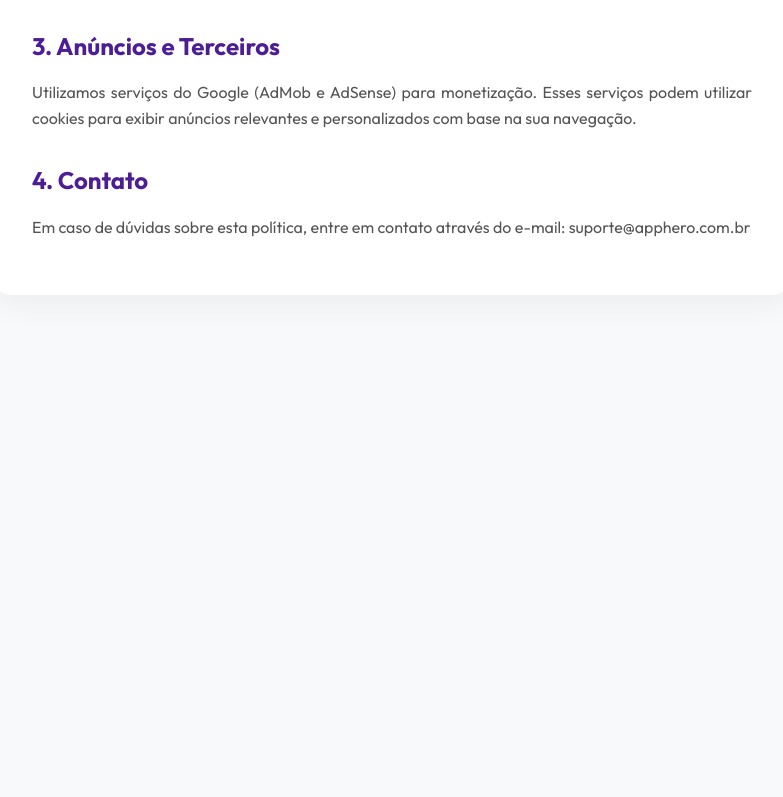
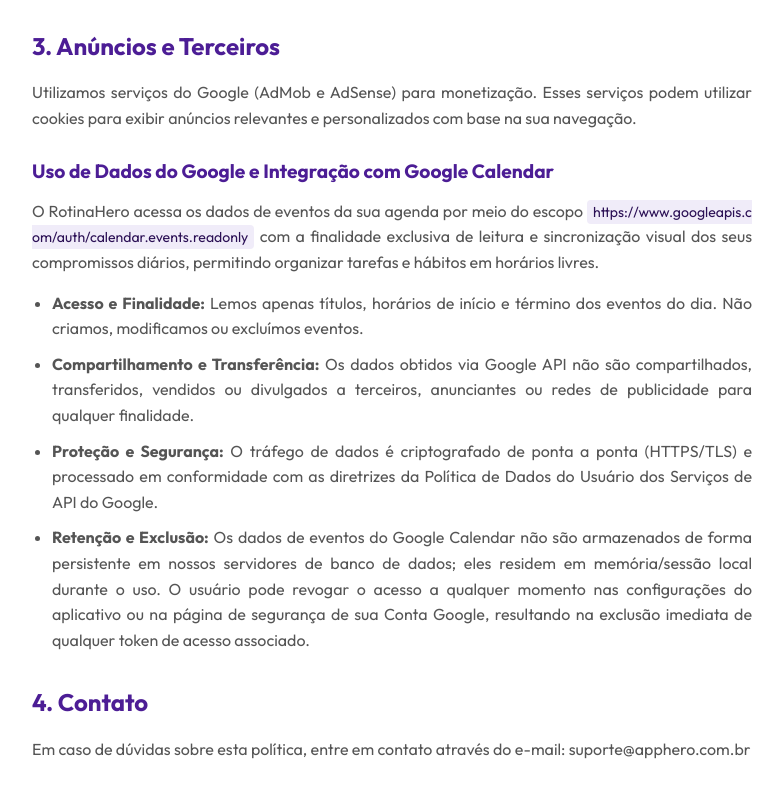
Before and after one commit to sacarloshenrique/apphero, a website: page privacidade.html in a window 1280 px wide. Shown: the part 505-1302 px from the top of the page, without its empty margins (248-1031 px from the left). Before the commit the page ends 840 px from the top, so only its background shows below. Drawn offline with Linux system fonts and the light colour scheme.

Commit message:
docs: adicionar politica de uso de dados do Google Calendar

```diff
--- a/privacidade.html
+++ b/privacidade.html
@@ -50,10 +50,38 @@
             font-weight: 700;
         }
 
+        h3 {
+            color: var(--roxo-hero);
+            margin-top: 25px;
+            margin-bottom: 12px;
+            font-size: 1.2rem;
+            font-weight: 700;
+        }
+
         p {
             margin-bottom: 15px;
             color: #555;
             text-align: justify;
+        }
+
+        ul {
+            margin-left: 20px;
+            margin-bottom: 20px;
+            color: #555;
+        }
+
+        li {
+            margin-bottom: 10px;
+            text-align: justify;
+        }
+
+        code {
+            background-color: #f0ecf9;
+            color: var(--roxo-escuro);
+            padding: 3px 6px;
+            border-radius: 4px;
+            font-size: 0.88em;
+            word-break: break-all;
         }
 
         a.back-btn {
@@ -89,6 +117,20 @@
         <p>Utilizamos serviços do Google (AdMob e AdSense) para monetização. Esses serviços podem utilizar cookies para
             exibir anúncios relevantes e personalizados com base na sua navegação.</p>
 
+        <h3>Uso de Dados do Google e Integração com Google Calendar</h3>
+        <p>
+            O RotinaHero acessa os dados de eventos da sua agenda por meio do escopo
+            <code>https://www.googleapis.com/auth/calendar.events.readonly</code>
+            com a finalidade exclusiva de leitura e sincronização visual dos seus compromissos diários,
+            permitindo organizar tarefas e hábitos em horários livres.
+        </p>
+        <ul>
+            <li><strong>Acesso e Finalidade:</strong> Lemos apenas títulos, horários de início e término dos eventos do dia. Não criamos, modificamos ou excluímos eventos.</li>
+            <li><strong>Compartilhamento e Transferência:</strong> Os dados obtidos via Google API não são compartilhados, transferidos, vendidos ou divulgados a terceiros, anunciantes ou redes de publicidade para qualquer finalidade.</li>
+            <li><strong>Proteção e Segurança:</strong> O tráfego de dados é criptografado de ponta a ponta (HTTPS/TLS) e processado em conformidade com as diretrizes da Política de Dados do Usuário dos Serviços de API do Google.</li>
+            <li><strong>Retenção e Exclusão:</strong> Os dados de eventos do Google Calendar não são armazenados de forma persistente em nossos servidores de banco de dados; eles residem em memória/sessão local durante o uso. O usuário pode revogar o acesso a qualquer momento nas configurações do aplicativo ou na página de segurança de sua Conta Google, resultando na exclusão imediata de qualquer token de acesso associado.</li>
+        </ul>
+
         <h2>4. Contato</h2>
         <p>Em caso de dúvidas sobre esta política, entre em contato através do e-mail: suporte@apphero.com.br</p>
     </div>
```
